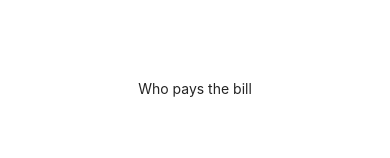
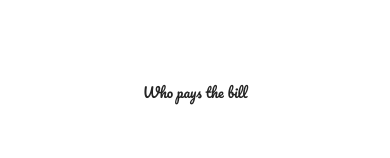
Before and after one commit to EdgardYayo/whoIsGonnaPay_ReactNative, a React Native app: screen / in a window 390 px wide. Shown: the top 158 px of the page. Built offline with nearby package versions, Linux system fonts and the light colour scheme.

Commit message:
feat: trying to set a new foreigner font

```diff
--- a/package.json
+++ b/package.json
@@ -10,6 +10,7 @@
   },
   "dependencies": {
     "expo": "~48.0.9",
+    "expo-font": "^11.1.1",
     "expo-status-bar": "~1.4.4",
     "formik": "^2.2.9",
     "react": "18.2.0",
--- /dev/null
+++ b/react-native.config.js
@@ -0,0 +1,3 @@
+module.exports = {
+    assets: ['./src/assets/fonts']
+}
--- a/src/components/Entries.js
+++ b/src/components/Entries.js
@@ -1,11 +1,17 @@
 import React from "react";
 import { StyleSheet, View } from "react-native";
+import { useFonts } from "expo-font";
 
 import { Formik } from "formik";
 import * as Yup from 'yup';
 import { Input, Button, ListItem, Text } from 'react-native-elements';
 
 const Entries = ({ addPlayer, players, removePlayer, nextStage }) => {
+
+    const [fontsLoaded] = useFonts({
+        'Pacifico-Regular': require('../../assets/fonts/Pacifico-Regular.ttf')
+    });
+
 
     const renderPlayers = () => (
         players?.map((item, idx) => (
@@ -40,7 +46,11 @@ const Entries = ({ addPlayer, players, removePlayer, nextStage }) => {
     >
         {({ handleChange, handleBlur, handleSubmit, values, touched, errors }) => (
             <>
-                <Text>Who pays the bill</Text>
+                <Text
+                    style={{
+                        fontFamily:'Pacifico-Regular'
+                    }}
+                >Who pays the bill</Text>
 
 
                 <Input
```
Also changed, not shown: assets/fonts/Pacifico-Regular.ttf (added), 1 other file (tests, documents, lock files or other folders).
